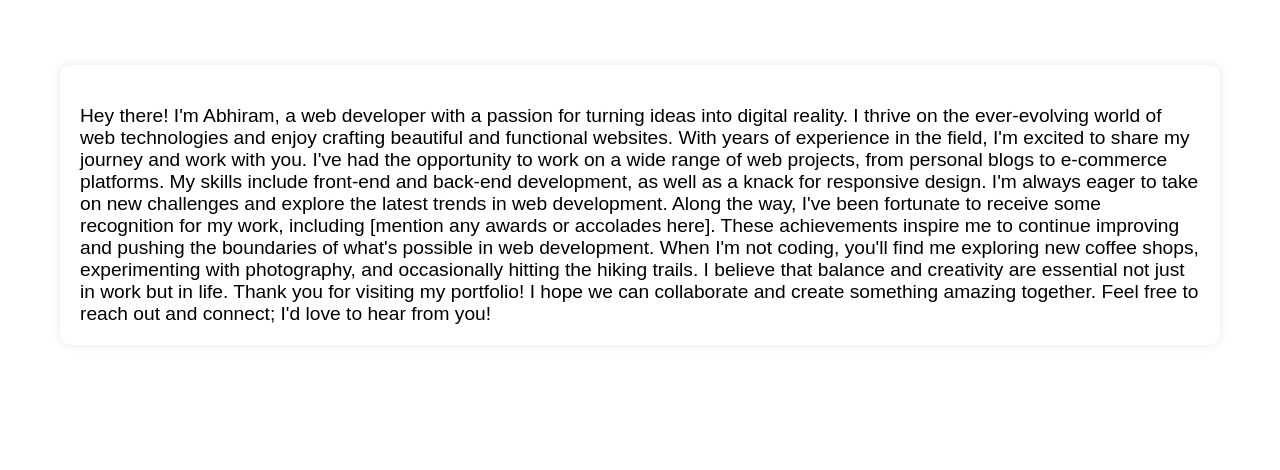
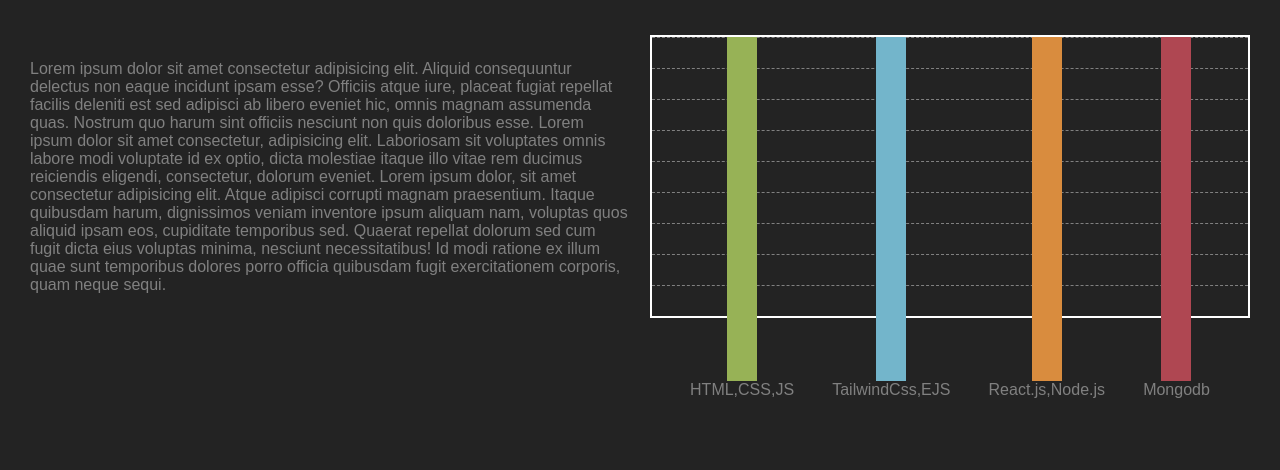
Before and after one commit to AbhiramChikatla/Myportfolio, a plain HTML site: page MyPortfolio/about.html in a window 1280 px wide. Shown: the part 72-542 px from the top of the page. Drawn offline with Linux system fonts and the light colour scheme.

Commit message:
fixed some bugs

```diff
--- a/MyPortfolio/about.css
+++ b/MyPortfolio/about.css
@@ -7,8 +7,9 @@
 
 /* Set the background color */
 body {
-  background-color: white;
+  background-color: #232323;
   font-family: Arial, sans-serif;
+  color: gray;
 }
 
 /* Header Styles */
@@ -16,31 +17,77 @@
   padding: 20px;
   text-align: center;
 }
-
+.realbox{
+  display: flex;
+  flex-direction: column;
+}
+.disimage{
+  width: 50%;
+  height: 50%;
+  border: 2px solid white;
+}.lines{
+  padding-bottom: 30px;
+  width: 100%;
+  height: 1px;
+  border-top: 1px dashed gray;
+}
 h1 {
   font-size: 2rem;
 }
 
-/* About Section Styles */
-.about-section {
+.cont-about{
+  padding: 30px;
+  width: 100%;
   display: flex;
-  justify-content: center;
+  gap: 20px;
   align-items: center;
-  padding: 40px;
-  margin: 20px;
+}
+.content{
+  width: 50%;
+}
+/* .bar{
+  height: 30px;
+  width: 90%;
+  transform: rotate(90deg);
+  position: relative;
+  bottom: 60px;
+
+}.bars{
+  display: flex;
+  align-items: center;
+} */
+.bar-1{
+  background-color: #97B256;
+}
+.bar-2{
+  background-color: #73B5CB;
+}
+.bar-3{
+  background-color: #D98C3E;
+}
+.bar-4{
+  background-color: #AF4752;
+}
+.realbox{
+  position: relative;
+}
+.bars{
+  width: 100%;
+  display: flex;
+  justify-content: space-evenly;
+  position: absolute;
+
+}
+.bar{
+  height: 43vh;
+  width: 30px;
+}
+.bar-wrapper{
+  display: flex;
+  flex-direction: column;
   align-items: center;
 }
 
-.about-content {
-  padding: 20px;
-  border-radius: 10px;
-  box-shadow: 0 0 10px rgba(0, 0, 0, 0.1);
-}
-
-img {
-  max-width: 100%;
-  border-radius: 50%;
-}
 
 p {
   font-size: 1.2rem;
--- a/MyPortfolio/about.html
+++ b/MyPortfolio/about.html
@@ -1,36 +1,79 @@
 <!DOCTYPE html>
 <html lang="en">
+
 <head>
   <meta charset="UTF-8" />
   <meta name="viewport" content="width=device-width, initial-scale=1.0" />
   <title>About Me - Abhiram</title>
   <link rel="stylesheet" href="about.css" />
 </head>
+
 <body>
   <header>
     <h1>About Me</h1>
   </header>
   <main>
-      <section class="about-section">
-        <div class="about-content">
-          <div class="photo">
-            <!-- <img src="images/myphoto.jpg" alt="Abhiram" /> -->
-          </div >
-          <div class="space">
-          <p>
-            Hey there! I'm Abhiram, a web developer with a passion for turning ideas into digital reality. I thrive on the ever-evolving world of web technologies and enjoy crafting beautiful and functional websites. With years of experience in the field, I'm excited to share my journey and work with you.
+    <div class="cont-about">
+      <div class="content">
+        Lorem ipsum dolor sit amet consectetur adipisicing elit. Aliquid consequuntur delectus non eaque incidunt ipsam
+        esse? Officiis atque iure, placeat fugiat repellat facilis deleniti est sed adipisci ab libero eveniet hic,
+        omnis magnam assumenda quas. Nostrum quo harum sint officiis nesciunt non quis doloribus esse.
+        Lorem ipsum dolor sit amet consectetur, adipisicing elit. Laboriosam sit voluptates omnis labore modi voluptate
+        id ex optio, dicta molestiae itaque illo vitae rem ducimus reiciendis eligendi, consectetur, dolorum eveniet.
+        Lorem ipsum dolor, sit amet consectetur adipisicing elit. Atque adipisci corrupti magnam praesentium. Itaque
+        quibusdam harum, dignissimos veniam inventore ipsum aliquam nam, voluptas quos aliquid ipsam eos, cupiditate
+        temporibus sed.
+        Quaerat repellat dolorum sed cum fugit dicta eius voluptas minima, nesciunt necessitatibus! Id modi ratione ex
+        illum quae sunt temporibus dolores porro officia quibusdam fugit exercitationem corporis, quam neque sequi.
+      </div>
+      <div class="disimage">
+        <div class="realbox">
 
-            I've had the opportunity to work on a wide range of web projects, from personal blogs to e-commerce platforms. My skills include front-end and back-end development, as well as a knack for responsive design. I'm always eager to take on new challenges and explore the latest trends in web development.
-
-            Along the way, I've been fortunate to receive some recognition for my work, including [mention any awards or accolades here]. These achievements inspire me to continue improving and pushing the boundaries of what's possible in web development.
-
-            When I'm not coding, you'll find me exploring new coffee shops, experimenting with photography, and occasionally hitting the hiking trails. I believe that balance and creativity are essential not just in work but in life.
-
-            Thank you for visiting my portfolio! I hope we can collaborate and create something amazing together. Feel free to reach out and connect; I'd love to hear from you!
-          </p>
+          <div class="lines"></div>
+          <div class="lines"></div>
+          <div class="lines"></div>
+          <div class="lines"></div>
+          <div class="lines"></div>
+          <div class="lines"></div>
+          <div class="lines"></div>
+          <div class="lines"></div>
+          <div class="lines"></div>
+          <!-- <div class="bar"></div> -->
+          <div class="bars">
+            <div class="bar-wrapper">
+              <div class="bar bar-1">
+              </div>
+              <div class="bar-content">
+                HTML,CSS,JS
               </div>
             </div>
-      </section>
+            <div class="bar-wrapper">
+              <div class="bar bar-2">
+              </div>
+              <div class="bar-content">
+                TailwindCss,EJS
+              </div>
+            </div>
+            <div class="bar-wrapper">
+              <div class="bar bar-3">
+              </div>
+              <div class="bar-content">
+               React.js,Node.js
+              </div>
+            </div>
+            <div class="bar-wrapper">
+              <div class="bar bar-4">
+              </div>
+              <div class="bar-content">
+                Mongodb
+              </div>
+            </div>
+          </div>
+
+        </div>
+
+      </div>
+    </div>
   </main>
   <footer>
     <div class="footer-nav" style="padding-bottom: 10;">
@@ -54,4 +97,5 @@
     </div>
   </footer>
 </body>
+
 </html>
```
Also changed, not shown: MyPortfolio/images/abhi.png (added). Lines whose indentation alone changed are shown as unchanged.
